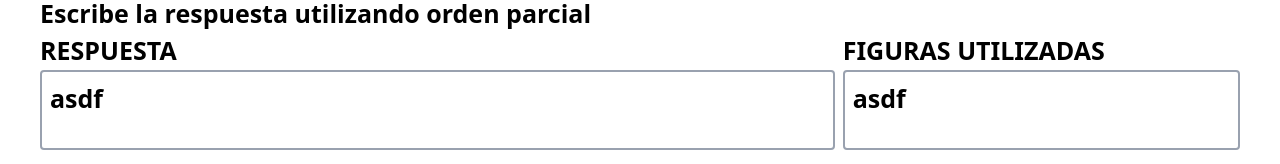
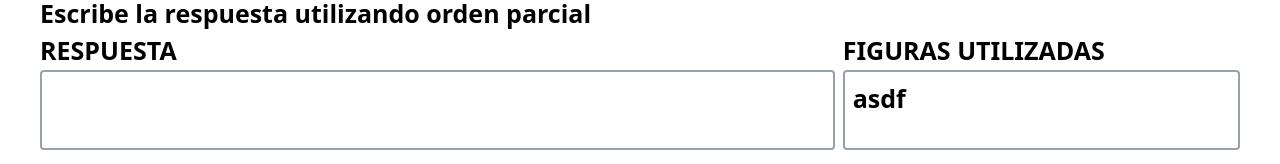
Before and after one commit to MauriErick24/pWeb, a React (Vite) app: page /create/interactive in a window 1280 px wide. Shown: the part 788-952 px from the top of the page. Built offline with nearby package versions, Linux system fonts and the light colour scheme.

Commit message:
[ADD] funcionalidad de opciones

```diff
--- a/src/page/QuizCreator.tsx
+++ b/src/page/QuizCreator.tsx
@@ -1,10 +1,16 @@
 import { NavBar } from "../components/NavBar";
 import { FigurePalette } from "../components/FigurePalette";
 import { Canvas } from "../components/Canvas";
+import { useState } from "react";
+
+const operators = [">", "<", ">=", "<=", "="];
 
 const QuizCreator = () => {
-  const clickOpcion: React.MouseEventHandler<HTMLButtonElement> = () => {
+  const [answer, setAnswer] = useState<string[]>([]);
+
+  const clickOpcion = (item: string) => {
     console.log("Click");
+    setAnswer((prev) => [...prev, item]);
   };
 
   return (
@@ -30,8 +36,12 @@ const QuizCreator = () => {
             <div className="flex justify-around gap-2">
               <div className="w-2/3">
                 RESPUESTA
-                <div className="border-2 border-gray-400 rounded-sm p-2 h-20">
-                  asdf
+                <div className="border-2 border-gray-400 rounded-sm p-2 h-20 flex gap-1">
+                  {answer.map((resp) => (
+                    <span className="border-3 border-gray-400 rounded-sm p-1">
+                      {resp}
+                    </span>
+                  ))}
                 </div>
               </div>
               <div className="w-1/3">
@@ -42,24 +52,14 @@ const QuizCreator = () => {
                   </div>
                   OPCIONES
                   <div className="border-2 border-gray-400 rounded-sm p-2 flex justify-around">
-                    <button
-                      className="border-3 border-gray-400 rounded-sm p-2 w-10 h-10 flex items-center justify-center"
-                      onClick={(e) => clickOpcion(e)}
-                    >
-                      {">"}
-                    </button>
-                    <button className="border-3 border-gray-400 rounded-sm p-2 w-10 h-10 flex items-center justify-center">
-                      {"<"}
-                    </button>
-                    <button className="border-3 border-gray-400 rounded-sm p-2 w-10 h-10 flex items-center justify-center">
-                      {">="}
-                    </button>
-                    <button className="border-3 border-gray-400 rounded-sm p-2 w-10 h-10 flex items-center justify-center">
-                      {"<="}
-                    </button>
-                    <button className="border-3 border-gray-400 rounded-sm p-2 w-10 h-10 flex items-center justify-center">
-                      {"="}
-                    </button>
+                    {operators.map((op) => (
+                      <button
+                        className="border-3 border-gray-400 rounded-sm p-2 w-10 h-10 flex items-center justify-center"
+                        onClick={() => clickOpcion(op)}
+                      >
+                        {op}
+                      </button>
+                    ))}
                   </div>
                 </div>
               </div>
```
